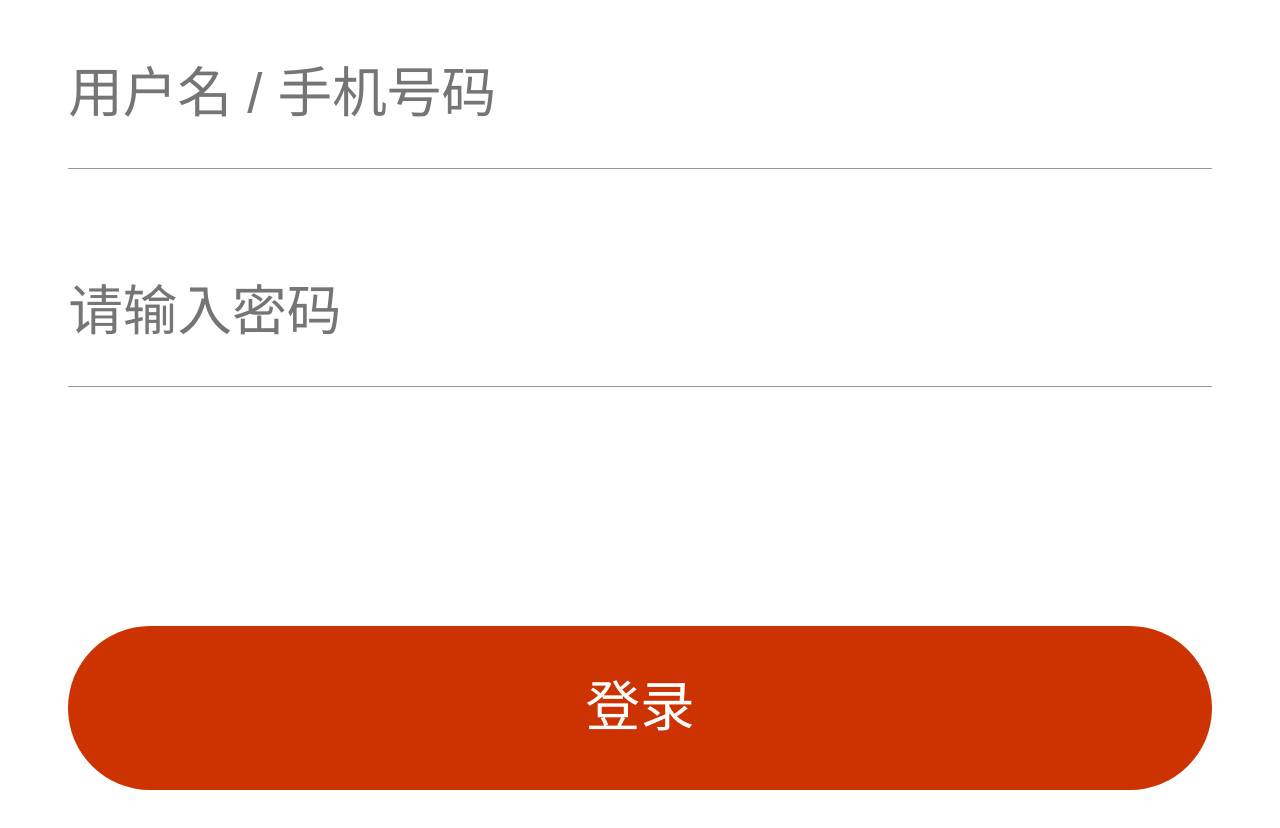
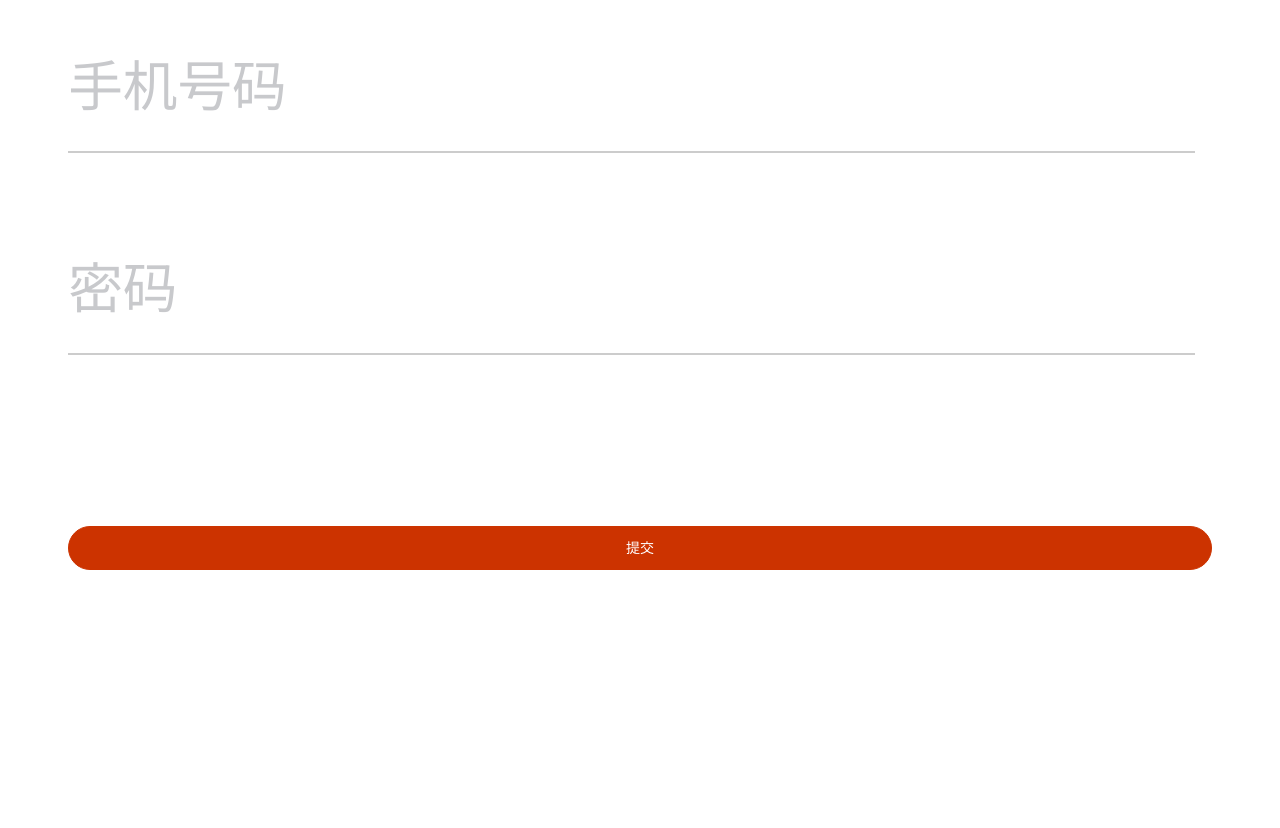
Before and after one commit to minghaogood/news, a Vue app: page /login in a window 1280 px wide. Shown: the part 118-946 px from the top of the page. After the commit the page ends 800 px from the top, so only its background shows below. Built offline with nearby package versions, Linux system fonts and the light colour scheme; a small style sheet from the web is missing.

Commit message:
使用vant表单

```diff
--- a/package.json
+++ b/package.json
@@ -7,6 +7,7 @@
     "build": "vue-cli-service build"
   },
   "dependencies": {
+    "axios": "^0.19.2",
     "core-js": "^3.6.4",
     "vant": "^2.5.7",
     "vue": "^2.6.11",
--- a/src/App.vue
+++ b/src/App.vue
@@ -5,6 +5,8 @@
 </template>
 
 <style lang="less">
+@import url("//at.alicdn.com/t/font_1426139_jm7n2373nlh.css");
+@import url('../node_modules/vant/lib/index.css');
 *{
     margin: 0;
     padding: 0;
@@ -26,5 +28,5 @@
 i, em{
     font-style: normal;
 }
-@import url("//at.alicdn.com/t/font_1426139_jm7n2373nlh.css");
+
 </style>
--- a/src/main.js
+++ b/src/main.js
@@ -2,6 +2,9 @@
 import App from './App.vue'
 import router from './router'
 import Vant from 'vant';
+import axios from "axios";
+Vue.prototype.$axios = axios;
+// axios.defaults.baseURL = "http://localhost:3000"
 Vue.use(Vant);
 Vue.config.productionTip = false
 
--- a/src/views/Login.vue
+++ b/src/views/Login.vue
@@ -12,24 +12,53 @@
     </div>
 
     <!-- 表单 -->
-    <div class="form">
-      <div class="form-item">
-        <input type="text" placeholder="用户名 / 手机号码">
+    <van-form @submit="onSubmit" class="form">
+     <van-field
+       v-model="form.username"
+       name="手机号码"
+       placeholder="手机号码"
+       :rules="[{ required: true, message: '请填写手机号码' }]"
+     />
+      <van-field
+        v-model="form.password"
+        type="password"
+        name="密码"
+        placeholder="密码"
+        :rules="[{ required: true, message: '请填写密码' }]"
+      />
+      <div>
+        <van-button round block type="info" native-type="submit">
+          提交
+        </van-button>
       </div>
-      <div class="form-item">
-        <input type="password" placeholder="请输入密码">
-      </div>
-      <div class="form-item">
-        <button>登录</button>
-      </div>
-    </div>
+    </van-form>
   </div>
 
 </template>
 
 <script>
 export default {
-
+  data(){
+    return {
+      form:{
+        username:"",
+        password:""
+      }
+    }
+  },
+  methods:{
+    onSubmit(){
+      // this.$toast('登录成功')
+      this.$axios({
+        url: "http://127.0.0.1:3000/login",
+        method: "POST",
+        data: this.form
+      }).then(res =>{
+        // const {message} = res.data;
+        this.$toast.success(res.data);
+      })
+    }
+  }
 }
 </script>
  <style lang="less">
@@ -47,30 +76,20 @@
     font-size: 126 / 375 * 100vw;
     color: rgba(204, 51, 0, 1);
   }
-  .form-item{
-    margin-top: 20 / 375 * 100vw;
+  .form{
+    .van-cell{
+    padding: 10 /375 *100vw 0;
+    font-size: 16 /375 *100vw;
+    margin-bottom: 20 /375 *100vw;
   }
-  .form-item input {
-    width: 100%;
-    height: 44 / 375 * 100vw;
-    line-height: 44 / 375 * 100vw;
-    box-sizing: border-box;
-    background: none;
-    border: none;
-    border-bottom: 1px solid #999;
-    outline: none;
-    font-size: 16 / 375 * 100vw;
+  .van-cell:not(:last-child)::after{
+    border-bottom: 2px solid #999;
+    left: 0;
   }
-  .form-item button {
+  .van-button--info{
     margin-top: 50 / 375 * 100vw;
-    width: 100%;
-    height: 48 / 375 * 100vw;
-    line-height: 48 / 375 * 100vw;
-    outline: none;
-    background-color: rgba(204, 51, 0, 1);
-    color: white;
-    border-radius: 50 / 375 * 100vw;
-    border: none;
-    font-size: 16 / 375 * 100vw;
+    background-color: #cc3300;
+    border: 1px solid #cc3300;
+  }
   }
  </style>
```
Also changed, not shown: 1 other file (tests, documents, lock files or other folders).
